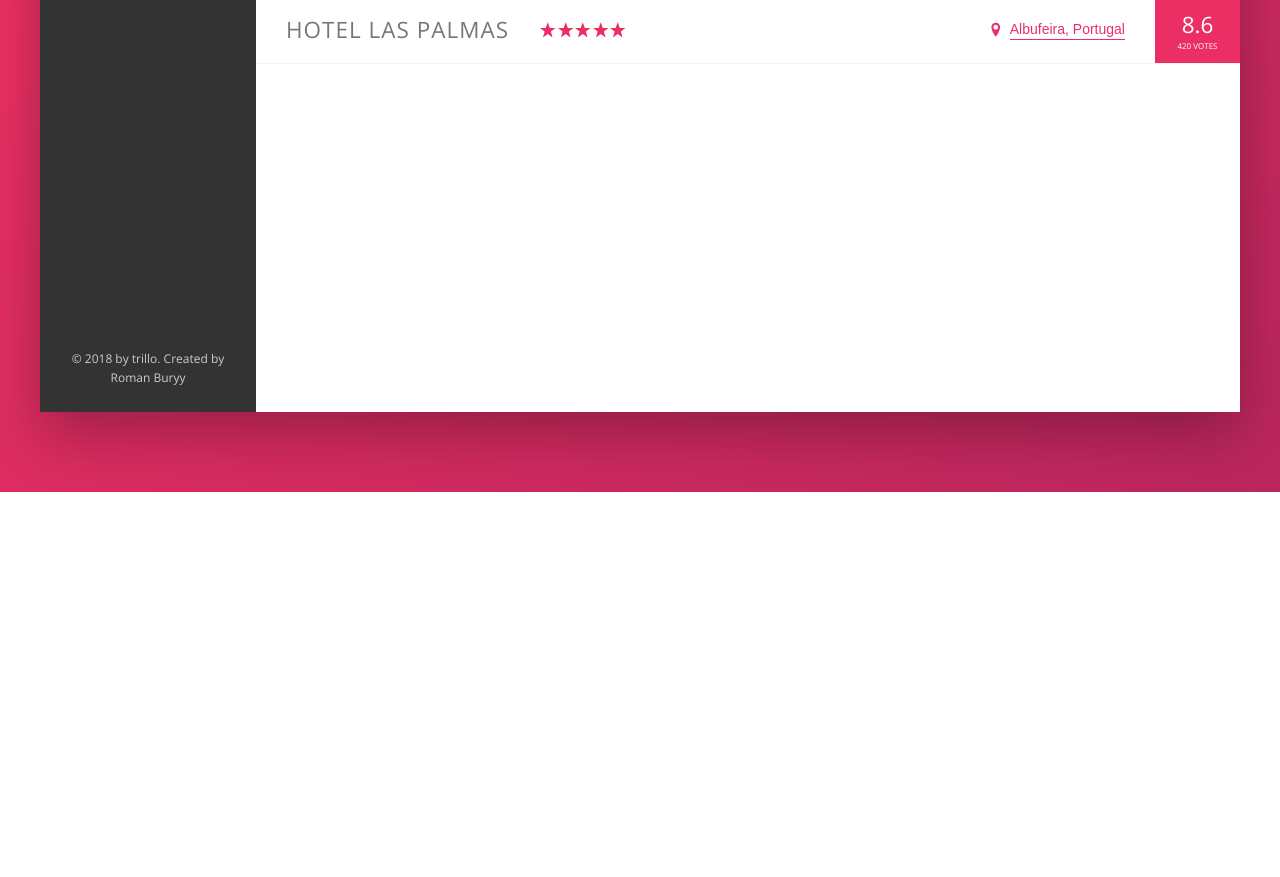
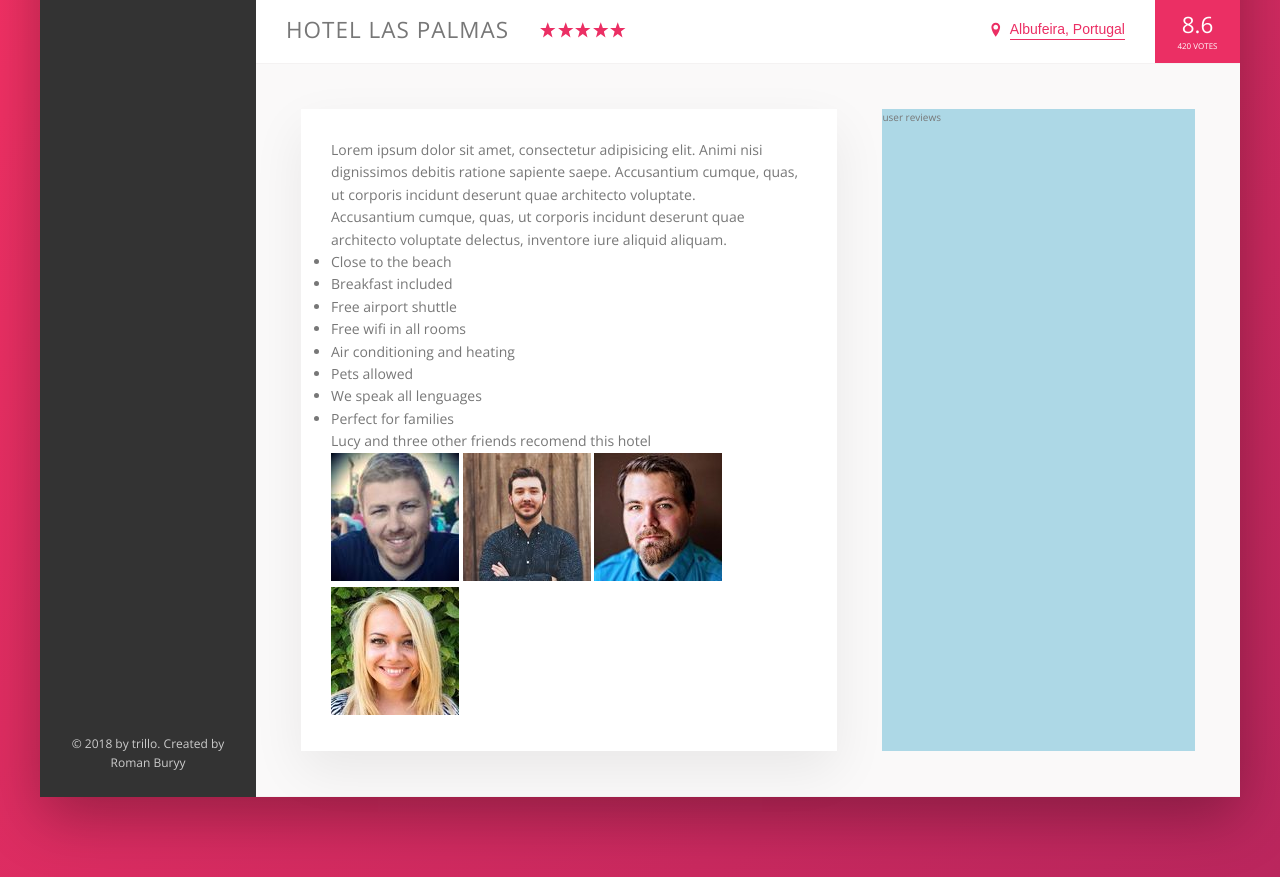
Before and after one commit to RomanBuryy/trillo, a website: page index.html in a window 1280 px wide. Shown: the part 538-1415 px from the top of the page. Before the commit the page ends 1030 px from the top, so only its background shows below. Drawn offline with nearby package versions, Linux system fonts and the light colour scheme.

Commit message:
add description section markup

```diff
--- a/index.html
+++ b/index.html
@@ -145,6 +145,42 @@
 
                     </div>
 
+                    <div class="detail">
+                        <div class="description">
+                            <p class="paragraph">
+                                Lorem ipsum dolor sit amet, consectetur adipisicing elit. Animi nisi dignissimos debitis ratione sapiente saepe. Accusantium cumque, quas, ut corporis incidunt deserunt quae architecto voluptate.
+                            </p>
+
+                            <p class="paragraph">
+                                Accusantium cumque, quas, ut corporis incidunt deserunt quae architecto voluptate delectus, inventore iure aliquid aliquam.
+                            </p>
+                            <ul class="list">
+                                <li class="list_item">Close to the beach</li>
+                                <li class="list_item">Breakfast included</li>
+                                <li class="list_item">Free airport shuttle</li>
+                                <li class="list_item">Free wifi in all rooms</li>
+                                <li class="list_item">Air conditioning and heating</li>
+                                <li class="list_item">Pets allowed</li>
+                                <li class="list_item">We speak all lenguages</li>
+                                <li class="list_item">Perfect for families</li>
+                            </ul>
+                            <div class="recommend">
+                                <p class="recommend__count">
+                                    Lucy and three other friends recomend this hotel
+                                </p>
+                                <div class="recommend__friends">
+                                    <img src="img/user-3.jpg" alt="Friend 1" class="recommend__photo">
+                                    <img src="img/user-4.jpg" alt="Friend 2" class="recommend__photo">
+                                    <img src="img/user-5.jpg" alt="Friend 3" class="recommend__photo">
+                                    <img src="img/user-6.jpg" alt="Friend 4" class="recommend__photo">
+                                </div>
+                            </div>
+                        </div>
+                        <div class="user-reviews">
+                            user reviews
+                        </div>
+                    </div>
+
 
                 </main>
             </div>
--- a/sass/_base.scss
+++ b/sass/_base.scss
@@ -31,6 +31,9 @@ Grey dark 3: #999
     --color-grey-dark-3: #999;
 
     --shadow-dark: 0 2rem 6rem rgba(0,0,0, .3);
+    --shadow-light: 0 2rem 5rem rgba(0, 0, 0, .07);
+
+    --line: 1px solid var(--color-grey-light-2);
 
 }
 
--- a/sass/_components.scss
+++ b/sass/_components.scss
@@ -218,7 +218,7 @@
 
     display: flex;
     align-items: center;
-    border-bottom: 1px solid var(--color-grey-light-2);
+    border-bottom: var(--line);
 
     &__heading{
         font-size: 2.25rem;
--- a/sass/_layout.scss
+++ b/sass/_layout.scss
@@ -13,7 +13,7 @@
     font-size: 1.4rem;
     height: 7rem;
     background-color: #fff;
-    border-bottom: var(--color-grey-light-2);
+    border-bottom: var(--line);
 
     display: flex;
     justify-content: space-between;
@@ -38,5 +38,26 @@
     flex: 1;
 
 
-    height: 80rem;
+
 }
+
+.detail{
+    display: flex;
+    padding: 4.5rem;
+    background-color: var(--color-grey-light-1);
+    border-bottom: var(--line);
+}
+
+.description{
+    background-color: #fff;
+    font-size: 1.4rem;
+    box-shadow: var(--shadow-light);
+    flex: 0 0 60%;
+    margin-right: 4.5rem;
+    padding: 3rem;
+}
+
+.user-reviews{
+    background-color: lightblue;
+    flex: 1;
+}
```
Also changed, not shown: css/style.css.
